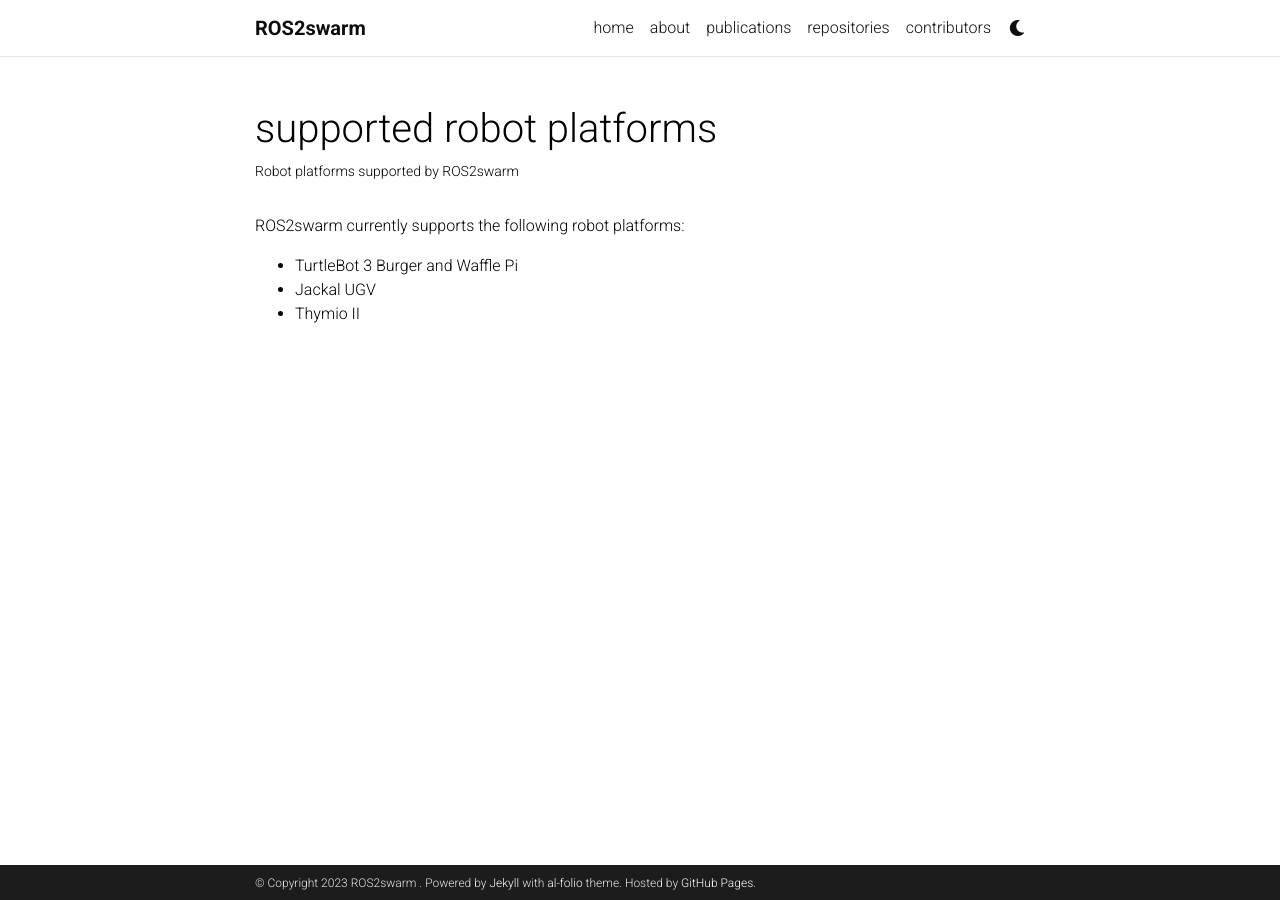
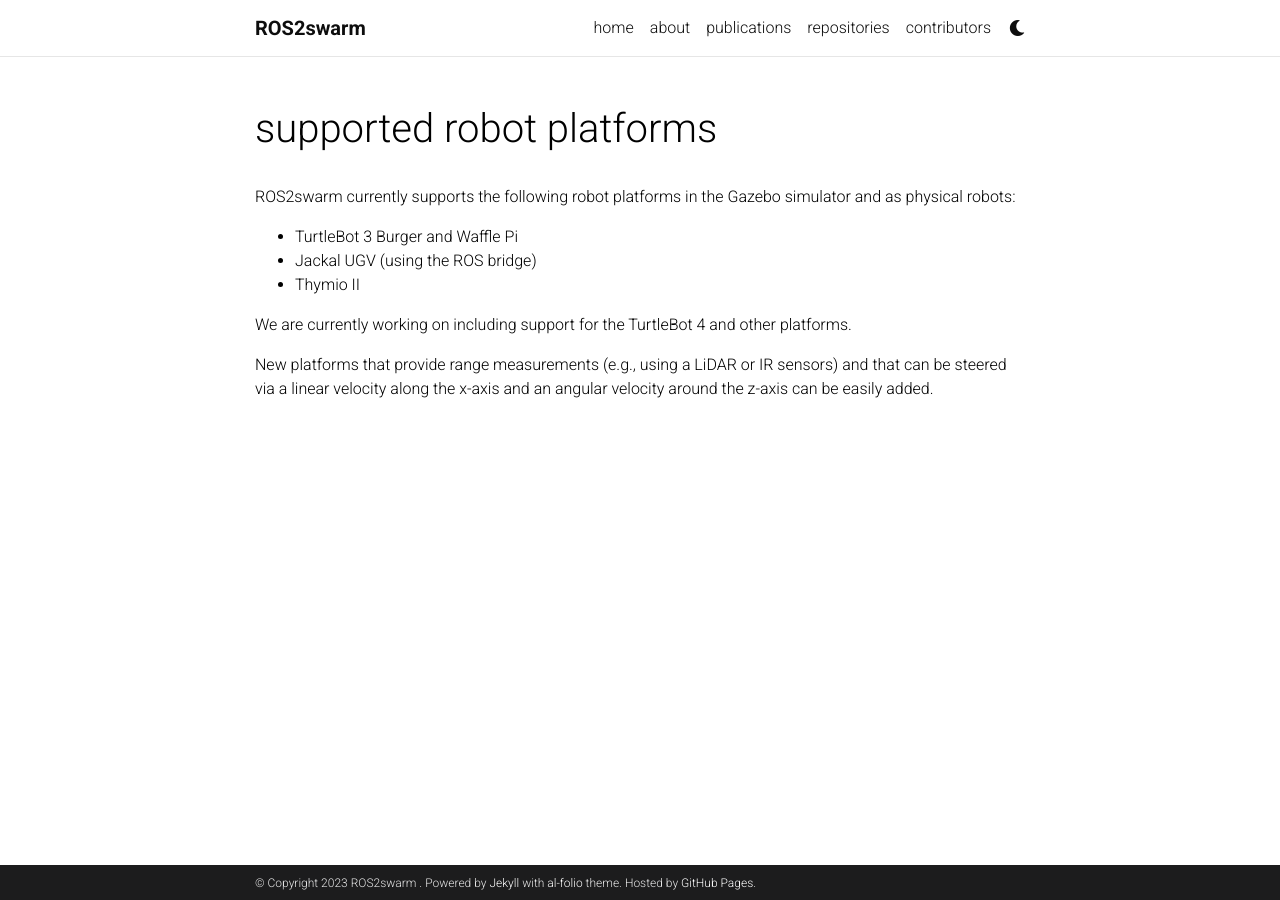
Before and after one commit to ROS2swarm/ROS2swarm.github.io, a Jekyll site: the page built from _projects/platforms.md, in a window 1280 px wide. Built offline with Jekyll 4.4.1, drawn with Linux system fonts in a browser that asks for light colours; comment, search, counter and statistics services are not loaded; a style sheet for code colours, icons or effects is not loaded.

Commit message:
Update platforms.md

```diff
--- a/_projects/platforms.md
+++ b/_projects/platforms.md
@@ -1,13 +1,17 @@
 ---
 layout: page
 title: supported robot platforms
-description: Robot platforms supported by ROS2swarm
+description:
 img: assets/img/Gazebo.png
 importance: 1
 ---
 
-ROS2swarm currently supports the following robot platforms:
+ROS2swarm currently supports the following robot platforms in the Gazebo simulator and as physical robots:
 
 * TurtleBot 3 Burger and Waffle Pi
-* Jackal UGV
+* Jackal UGV (using the ROS bridge)
 * Thymio II
+
+We are currently working on including support for the TurtleBot 4 and other platforms.
+
+New platforms that provide range measurements (e.g., using a LiDAR or IR sensors) and that can be steered via a linear velocity along the x-axis and an angular velocity around the z-axis can be easily added.
```
